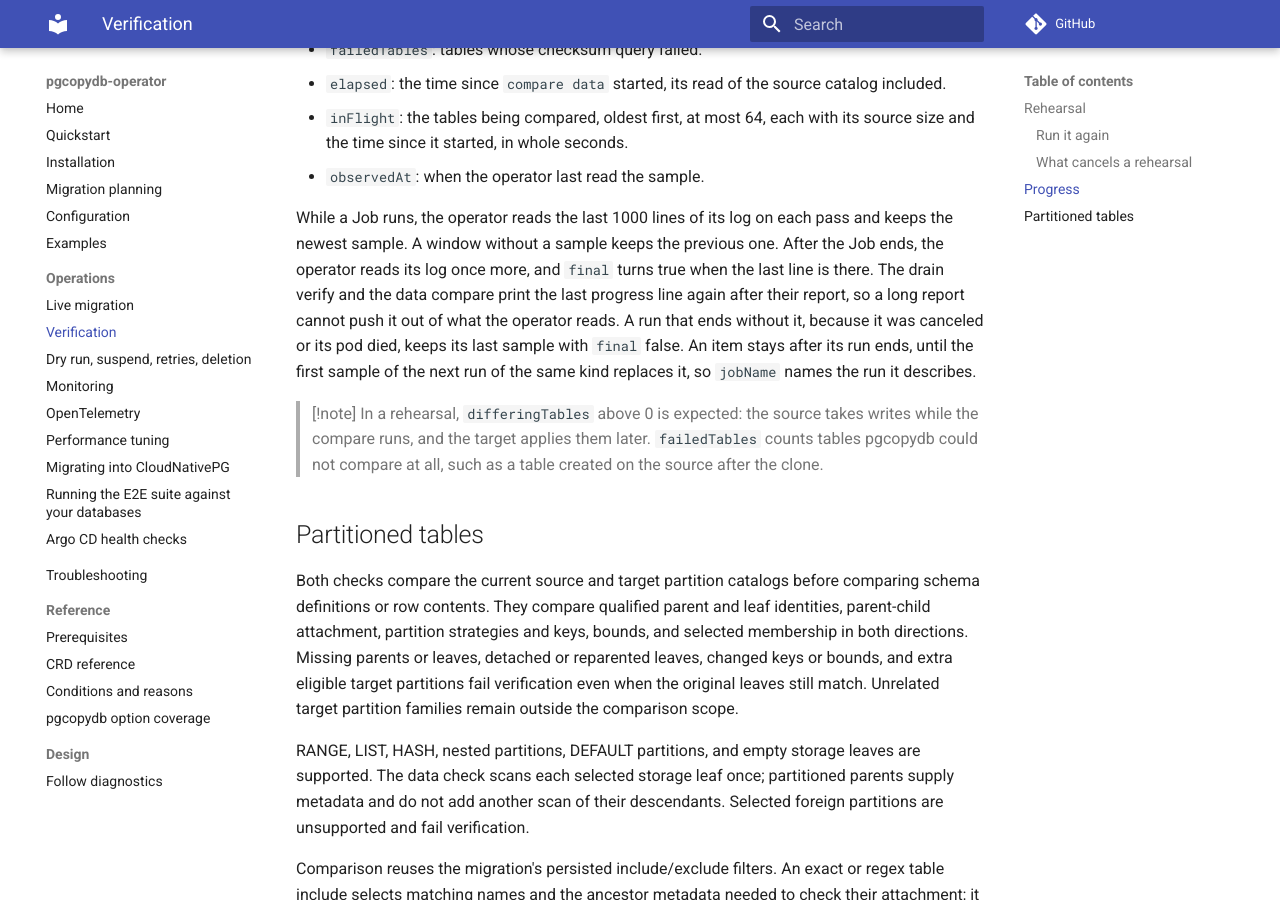
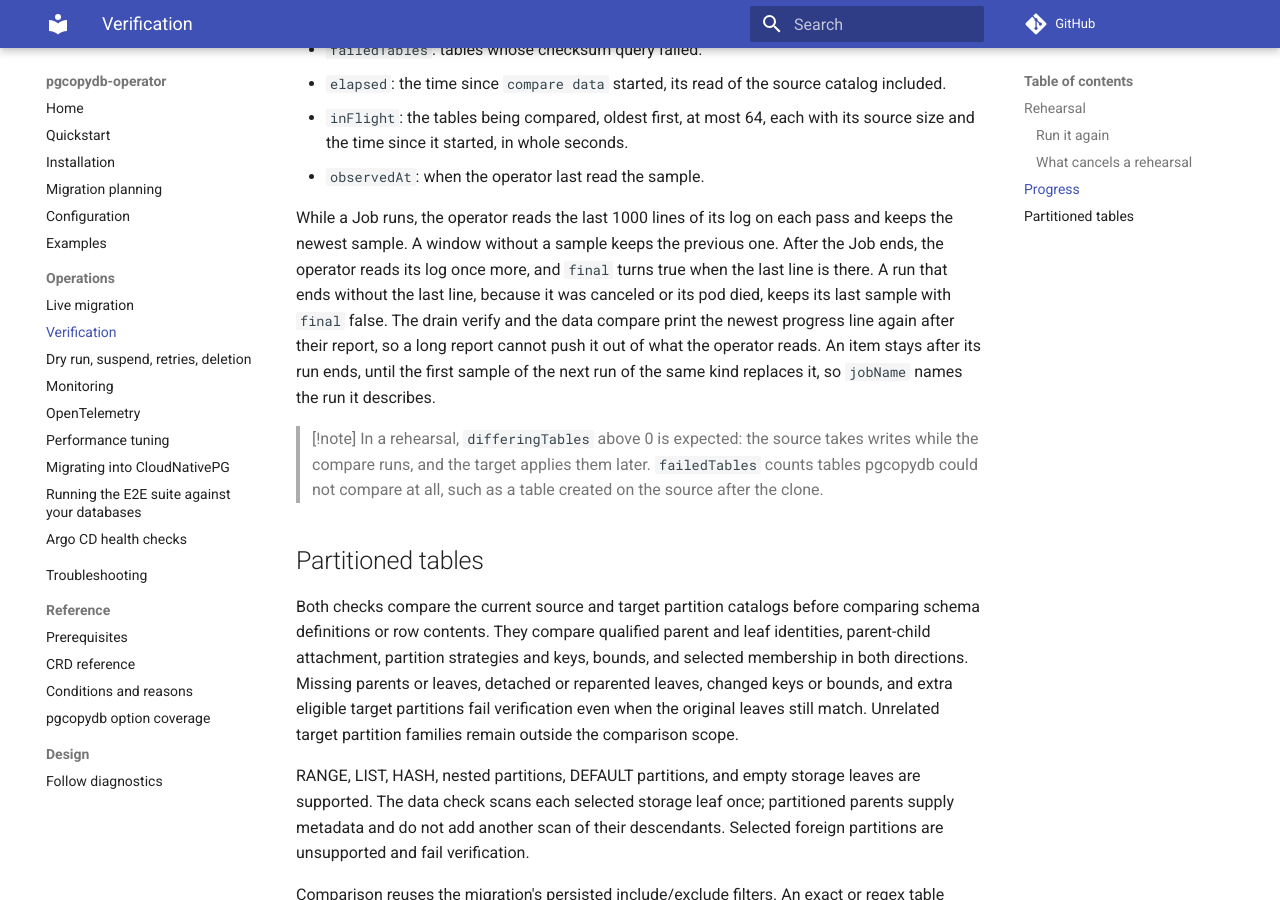
Before and after one commit to ydixken/pgcopydb-operator, an MkDocs documentation site: the page built from docs/operations/verification.md, in a window 1280 px wide and 900 px high, scrolled down 5354 px. Built offline with MkDocs 1.6.1 and Material for MkDocs 9.7.7, drawn with Linux system fonts in a browser that asks for light colours; comment, search, counter and statistics services are not loaded.

Commit message:
docs: name the last progress line where a run can end without it

```diff
--- a/docs/operations/verification.md
+++ b/docs/operations/verification.md
@@ -215,8 +215,8 @@ The fields mean this:
 While a Job runs, the operator reads the last 1000 lines of its log on each pass and keeps the newest sample.
 A window without a sample keeps the previous one.
 After the Job ends, the operator reads its log once more, and `final` turns true when the last line is there.
-The drain verify and the data compare print the last progress line again after their report, so a long report cannot push it out of what the operator reads.
-A run that ends without it, because it was canceled or its pod died, keeps its last sample with `final` false.
+A run that ends without the last line, because it was canceled or its pod died, keeps its last sample with `final` false.
+The drain verify and the data compare print the newest progress line again after their report, so a long report cannot push it out of what the operator reads.
 An item stays after its run ends, until the first sample of the next run of the same kind replaces it, so `jobName` names the run it describes.
 
 > [!note]
```
